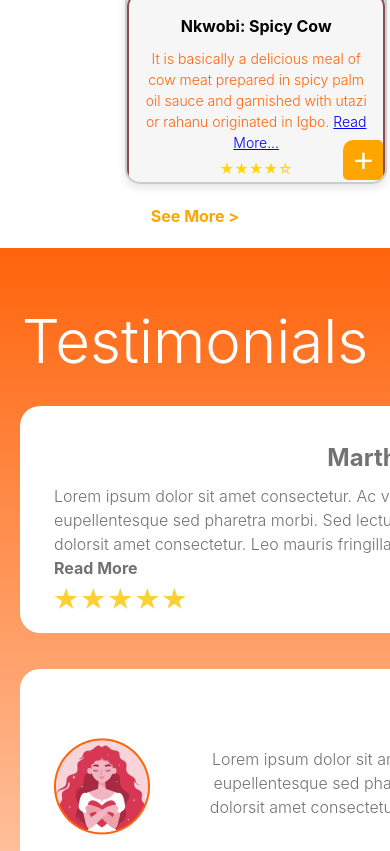
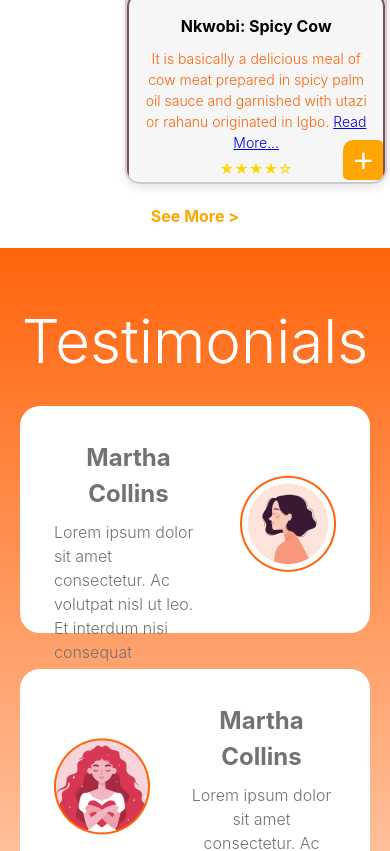
Before and after one commit to WestDrex/Local-Bites, a React (Vite) app: page / in a window 390 px wide. Shown: the part 8341-9192 px from the top of the page. Built offline with nearby package versions, Linux system fonts and the light colour scheme.

Commit message:
testimonial responsive fix

```diff
--- a/src/Components/testimonial.css
+++ b/src/Components/testimonial.css
@@ -84,3 +84,9 @@
         margin-right: auto;
     }
 }
+
+@media screen and (max-width: 1020px) {
+    .top, .middle, .bottom {
+        width: 100%;
+    }
+}
```
